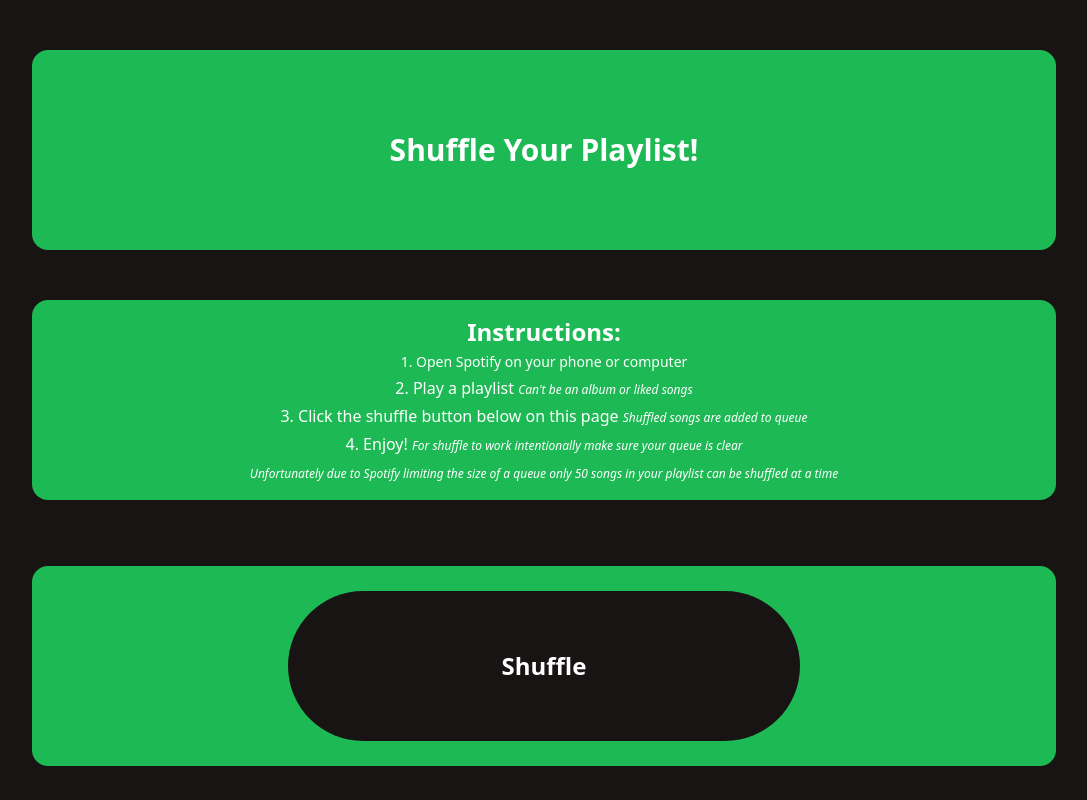
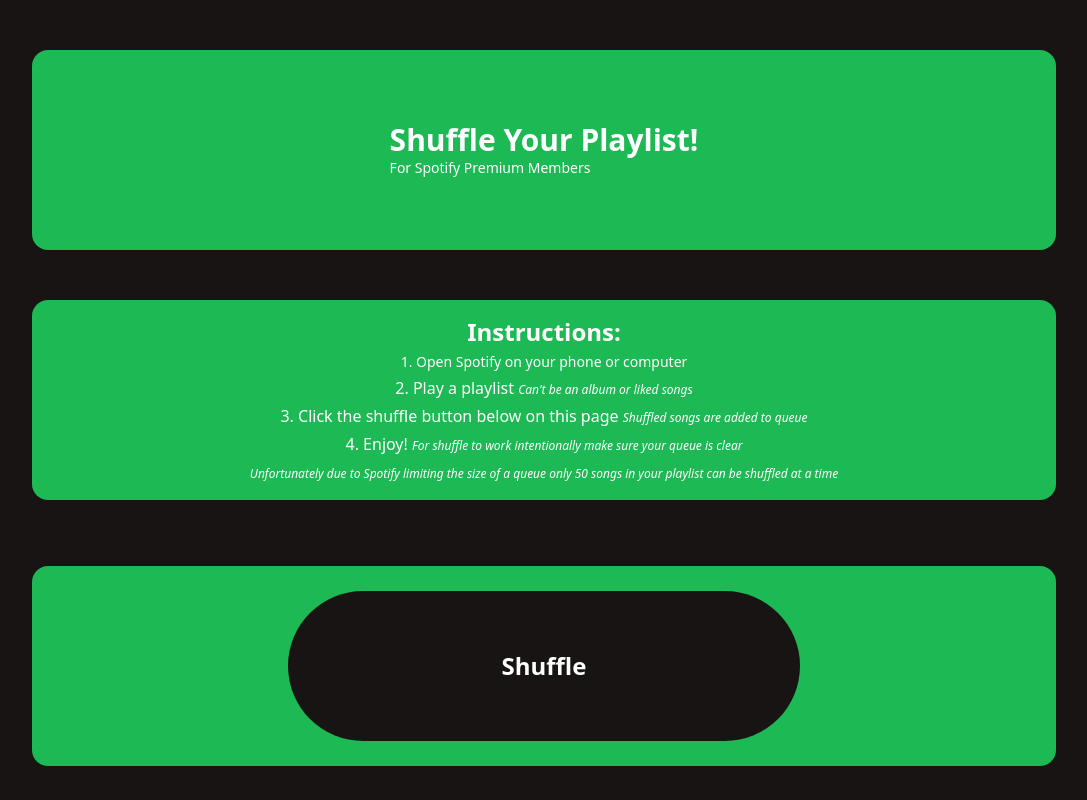
Before and after one commit to NithinT7/spotify-shuffler, a React (Create React App) app in the folder frontend/: page /shuffler in a window 1280 px wide. Shown: the whole page, without its empty margins (96-1183 px from the left). Built offline with nearby package versions, Linux system fonts and the light colour scheme; no server answers.

Commit message:
new text

```diff
--- a/frontend/src/components/Shuffler/Shuffler.jsx
+++ b/frontend/src/components/Shuffler/Shuffler.jsx
@@ -48,7 +48,6 @@
       if (!token || token === 'undefined') {
         const code = new URL(window.location.href).searchParams.get('code');
         const { data } = await axios.get(`${API_URL}/token?code=${code}`);
-        console.log(data);
         token = data.access_token;
         let time = new Date().getTime();
         localStorage.setItem('token', token);
@@ -61,7 +60,6 @@
       setUserToken(token);
 
       const playbackResponse = await axios.get(`${API_URL}/playback?token=${token}`);
-      console.log(playbackResponse.data);
       setIsListening(true);
       handlePlaylist(playbackResponse.data, token);
     } catch (error) {
@@ -118,6 +116,7 @@
       <div className='flex flex-col items-center justify-center h-1/4 bg-spotifyGreen w-4/5 mt-4 rounded-2xl min-h-233 overflow-auto'>
         <div className='text-spotifyWhite '>
           <h1 className='font-bold text-xl sm:text-3xl'>Shuffle Your Playlist!</h1>
+          <p className='font-medium text-sm'>For Spotify Premium Members</p>
         </div>
       </div>
       <div className='flex flex-col items-center justify-center bg-spotifyGreen w-4/5 my-4 rounded-2xl p-4 overflow-auto'>
```
